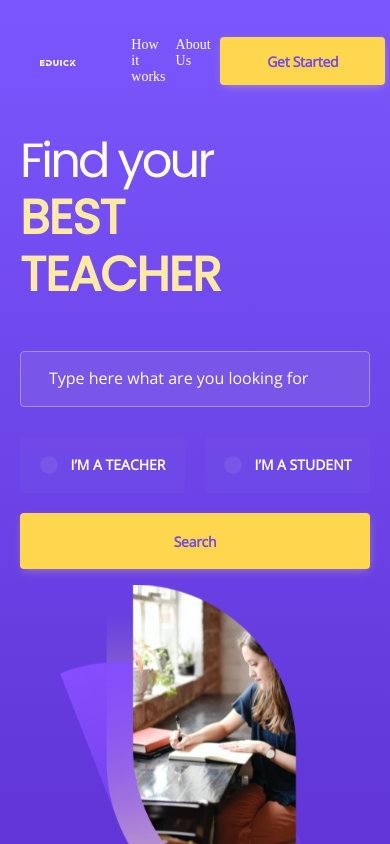
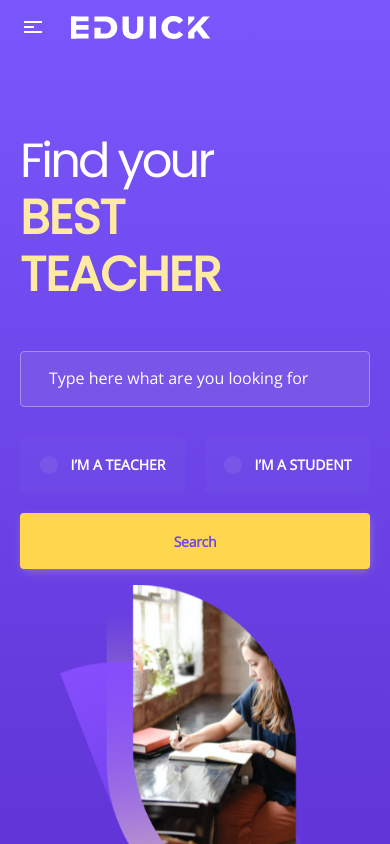
Before and after one commit to Rezende123/eduick, a Next.js app: page / in a window 390 px wide. Built offline with nearby package versions, Linux system fonts and the light colour scheme.

Commit message:
feat: Configuração do menu quando o a visualização for mobile

```diff
--- a/src/pages/Landing/components/Header/Header.component.jsx
+++ b/src/pages/Landing/components/Header/Header.component.jsx
@@ -1,10 +1,15 @@
 import style from './Header.module.scss'
 import Image from 'next/image'
 import logo from '../../../../../public/images/logo.svg'
+import hamburger from '../../../../../public/icons/hamburger.svg'
 
 export default function Header() {
   return (
     <header className={style.header}>
+      <figure className={style.header__hamburger}>
+        <Image src={hamburger}/>
+      </figure>
+
       <figure className={style.header__image}>
         <Image
           src={logo}
--- a/src/pages/Landing/components/Header/Header.module.scss
+++ b/src/pages/Landing/components/Header/Header.module.scss
@@ -6,14 +6,19 @@
   grid-template-columns: 2fr 1fr 3fr;
   grid-template-areas: 'image menu buttom';
 
-  .header__image {
+  &__hamburger {
+    display: none;
+    grid-area: hamburger;
+  }
+
+  &__image {
     grid-area: image;
     height:  22px;
     justify-self: flex-end;
     align-self: center;
   }
 
-  .header__menu {
+  &__menu {
     grid-area: menu;
     align-self: flex-start;
     padding-left: 5px;
@@ -39,7 +44,7 @@
     }
   }
 
-  .header__buttom {
+  &__buttom {
     grid-area: buttom;
     align-self: center;
     justify-self: center;
@@ -47,3 +52,33 @@
     height: 48px;
   }
 }
+
+
+@media (max-width: 830px) {
+  .header {
+    grid-template-columns: 1fr 6fr;
+    grid-template-areas: 'hamburger image';
+
+    &__buttom {
+      display: none;
+    }
+
+    &__menu {
+      display: none;
+    }
+
+    &__hamburger {
+      display: block;
+      align-self: center;
+      justify-self: center;
+      margin-right: 5px;
+      margin-left: 15px;
+    }
+
+    &__image {
+      align-self: center;
+      justify-self: start;
+      margin-left: 15px;
+    }
+  }
+}
```
Also changed, not shown: public/icons/hamburger.png (added), public/icons/hamburger.svg (added).
